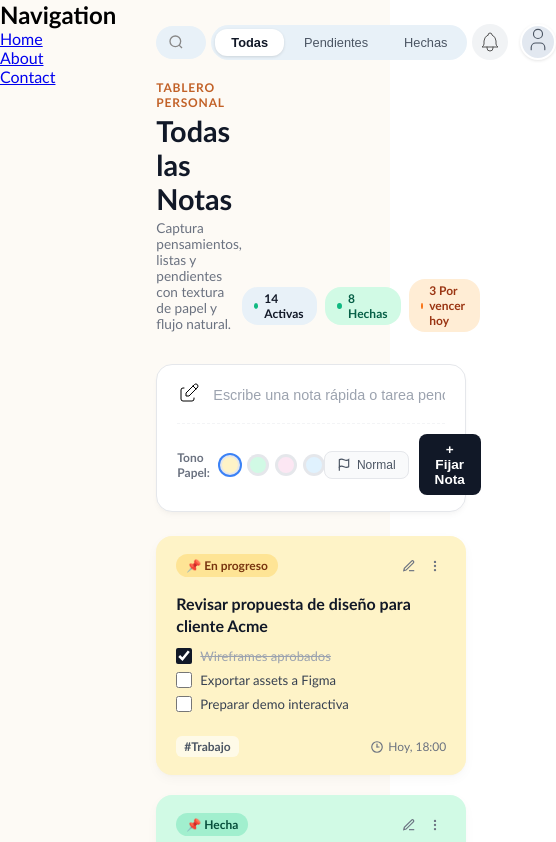
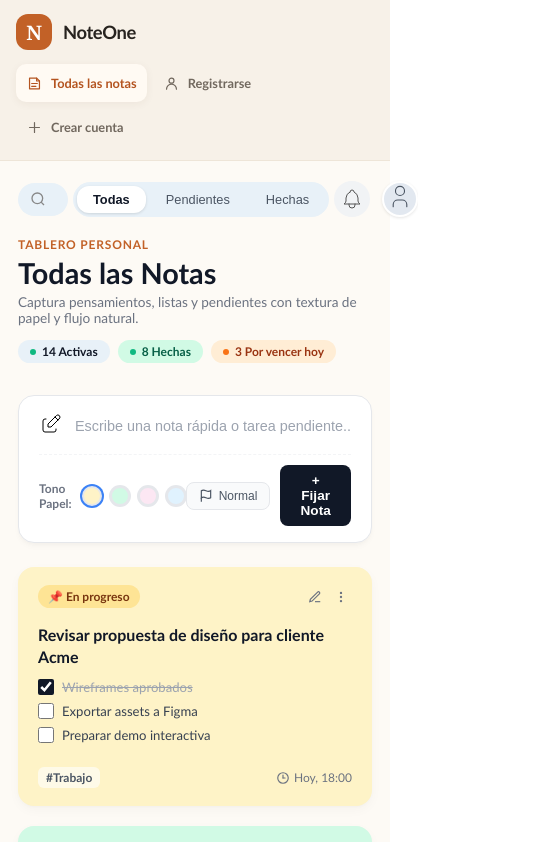
Before and after one commit to Jonathaning12/to-do-app, a React (Vite) app: page /home in a window 390 px wide. Shown: the top 842 px of the page, 556 px wide, since content can reach past the window. Built offline with nearby package versions, Linux system fonts and the light colour scheme.

Commit message:
Se agrega la barra lateral

```diff
--- /dev/null
+++ b/src/components/SideBar.module.css
@@ -0,0 +1,152 @@
+.sidebar {
+  display: flex;
+  flex: 0 0 248px;
+  flex-direction: column;
+  min-height: 100vh;
+  padding: 28px 16px 20px;
+  background: #f7f1e8;
+  border-right: 1px solid #eee5d8;
+  color: #4b443c;
+}
+
+.brand {
+  display: flex;
+  align-items: center;
+  gap: 11px;
+  margin: 0 8px 48px;
+  color: #27231f;
+  font-size: 1.15rem;
+  font-weight: 800;
+  letter-spacing: -0.4px;
+  text-decoration: none;
+}
+
+.brandMark {
+  display: grid;
+  width: 36px;
+  height: 36px;
+  place-items: center;
+  border-radius: 12px;
+  background: #c26127;
+  color: white;
+  font-family: Georgia, serif;
+  font-size: 1.25rem;
+}
+
+.sectionLabel {
+  margin: 0 10px 12px;
+  color: #9a8e7d;
+  font-size: 0.66rem;
+  font-weight: 800;
+  letter-spacing: 1.1px;
+}
+
+.navList {
+  display: grid;
+  gap: 6px;
+  margin: 0;
+  padding: 0;
+  list-style: none;
+}
+
+.navLink {
+  display: flex;
+  min-height: 44px;
+  align-items: center;
+  gap: 12px;
+  padding: 0 11px;
+  border-radius: 10px;
+  color: #71685e;
+  font-size: 0.88rem;
+  font-weight: 600;
+  text-decoration: none;
+  transition: background-color 150ms ease, color 150ms ease;
+}
+
+.navLink:hover {
+  background: #eee5d8;
+  color: #302a24;
+}
+
+.navLink:focus-visible,
+.brand:focus-visible {
+  outline: 3px solid #d89b6a;
+  outline-offset: 3px;
+}
+
+.navLink svg {
+  width: 19px;
+  height: 19px;
+  flex: 0 0 auto;
+  fill: none;
+  stroke: currentColor;
+  stroke-linecap: round;
+  stroke-linejoin: round;
+  stroke-width: 1.7;
+}
+
+.active,
+.active:hover {
+  background: #fffaf3;
+  color: #b45420;
+  box-shadow: 0 2px 8px rgb(84 57 32 / 6%);
+}
+
+.sidebarNote {
+  display: flex;
+  align-items: flex-start;
+  gap: 10px;
+  margin: auto 2px 0;
+  padding: 14px 12px;
+  border: 1px solid #eee2d2;
+  border-radius: 12px;
+  background: rgb(255 250 243 / 75%);
+}
+
+.noteIcon {
+  color: #c26127;
+  font-size: 1rem;
+}
+
+.sidebarNote p {
+  color: #827667;
+  font-size: 0.76rem;
+  line-height: 1.5;
+}
+
+@media (max-width: 700px) {
+  .sidebar {
+    min-height: 0;
+    flex: 0 0 auto;
+    padding: 14px 16px;
+    border-right: 0;
+    border-bottom: 1px solid #eee5d8;
+  }
+
+  .brand {
+    margin: 0 0 14px;
+  }
+
+  .sectionLabel,
+  .sidebarNote {
+    display: none;
+  }
+
+  .navList {
+    display: flex;
+    flex-wrap: wrap;
+    gap: 6px;
+  }
+
+  .navLink {
+    min-height: 38px;
+    gap: 8px;
+    padding: 0 10px;
+    font-size: 0.8rem;
+  }
+
+  .navLink svg {
+    width: 17px;
+    height: 17px;
+  }
+}
--- a/src/components/sideBar.jsx
+++ b/src/components/sideBar.jsx
@@ -1,16 +1,54 @@
 
+import { NavLink } from 'react-router-dom';
+import styles from './SideBar.module.css';
 
+const links = [
+    { to: '/home', label: 'Todas las notas', icon: 'notes' },
+    { to: '/login', label: 'Registrarse', icon: 'user' },
+    { to: '/register', label: 'Crear cuenta', icon: 'add' },
+];
 
+function NavIcon({ name }) {
+    if (name === 'user') {
+        return <svg viewBox="0 0 24 24" aria-hidden="true"><circle cx="12" cy="8" r="3.5" /><path d="M5 20a7 7 0 0 1 14 0" /></svg>;
+    }
+
+    if (name === 'add') {
+        return <svg viewBox="0 0 24 24" aria-hidden="true"><path d="M12 5v14M5 12h14" /></svg>;
+    }
+
+    return <svg viewBox="0 0 24 24" aria-hidden="true"><path d="M5 4.5h10l4 4v11H5z" /><path d="M15 4.5v4h4M8 12h8M8 16h6" /></svg>;
+}
 
 export default function SideBar() {
     return (
-        <aside className="sidebar">
-            <h2>Navigation</h2>
-            <ul>
-                <li><a href="/home">Home</a></li>
-                <li><a href="/about">About</a></li>
-                <li><a href="/contact">Contact</a></li>
-            </ul>
+        <aside className={styles.sidebar} aria-label="Main navigation">
+            <NavLink to="/home" className={styles.brand} aria-label="NoteOne home">
+                <span className={styles.brandMark} aria-hidden="true">N</span>
+                <span>NoteOne</span>
+            </NavLink>
+
+            <div className={styles.sectionLabel}>TABLERO</div>
+            <nav>
+                <ul className={styles.navList}>
+                    {links.map(({ to, label, icon }) => (
+                        <li key={to}>
+                            <NavLink
+                                to={to}
+                                className={({ isActive }) => `${styles.navLink} ${isActive ? styles.active : ''}`}
+                            >
+                                <NavIcon name={icon} />
+                                <span>{label}</span>
+                            </NavLink>
+                        </li>
+                    ))}
+                </ul>
+            </nav>
+
+            <div className={styles.sidebarNote}>
+                <span className={styles.noteIcon} aria-hidden="true"></span>
+                <p>cuadrito de prueba</p>
+            </div>
         </aside>
-    )
+    );
 }
--- a/src/pages/Home.module.css
+++ b/src/pages/Home.module.css
@@ -124,3 +124,24 @@
 .badgeWarning .badgeDot{
     background-color: #f97316;
 }
+
+@media (max-width: 700px){
+    .homeLayout{
+        flex-direction: column;
+    }
+
+    .mainContent{
+        min-width: 0;
+        padding: 20px 18px;
+    }
+
+    .pageHeader{
+        align-items: flex-start;
+        flex-direction: column;
+        gap: 14px;
+    }
+
+    .statusBadges{
+        flex-wrap: wrap;
+    }
+}
```
